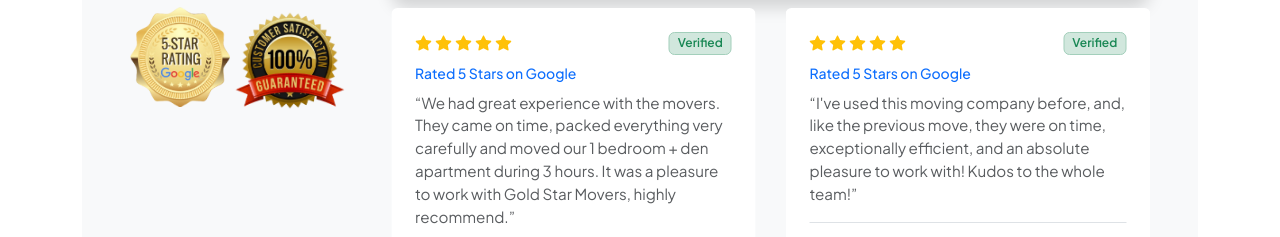
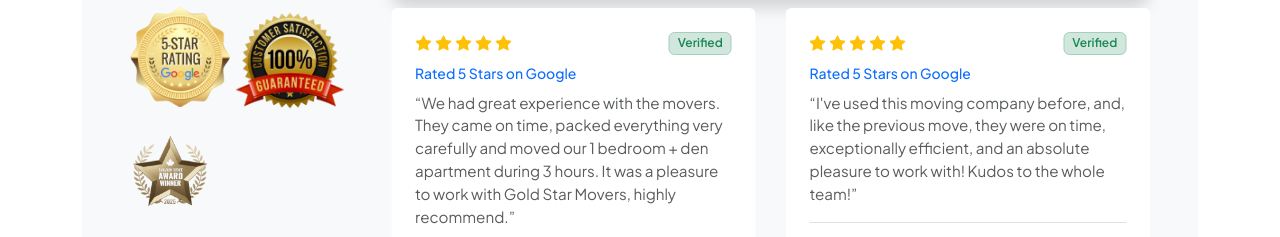
Before and after one commit to Manav7777/goldstar-FE, a Next.js app: page / in a window 1280 px wide. Shown: the part 2128-2365 px from the top of the page. Built offline with nearby package versions, Linux system fonts and the light colour scheme.

Commit message:
Update ClientRatings.tsx

```diff
--- a/components/ClientRatings/ClientRatings.tsx
+++ b/components/ClientRatings/ClientRatings.tsx
@@ -87,6 +87,13 @@ const ClientRatings = () => {
               alt="statisfaction"
               className="img-fluid mt-2"
               width={120}
+            />
+
+            <img
+              src={`/images/award-winner-2025.png`}
+              alt="winner"
+              className="img-fluid mt-3"
+              width={80}
             />
           </div>
           <div className="col-lg-9 col-md-12 col-sm-12">
```
